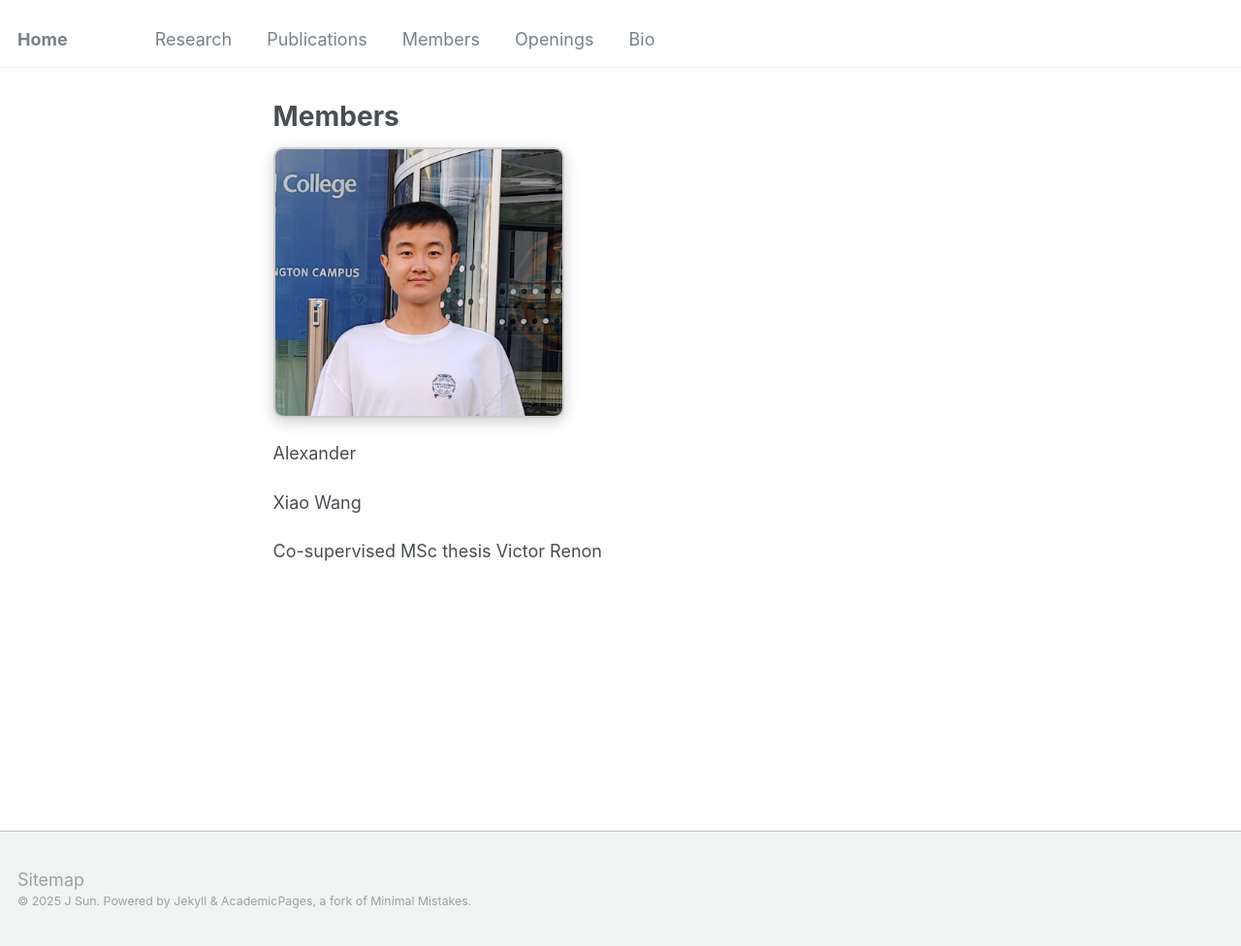
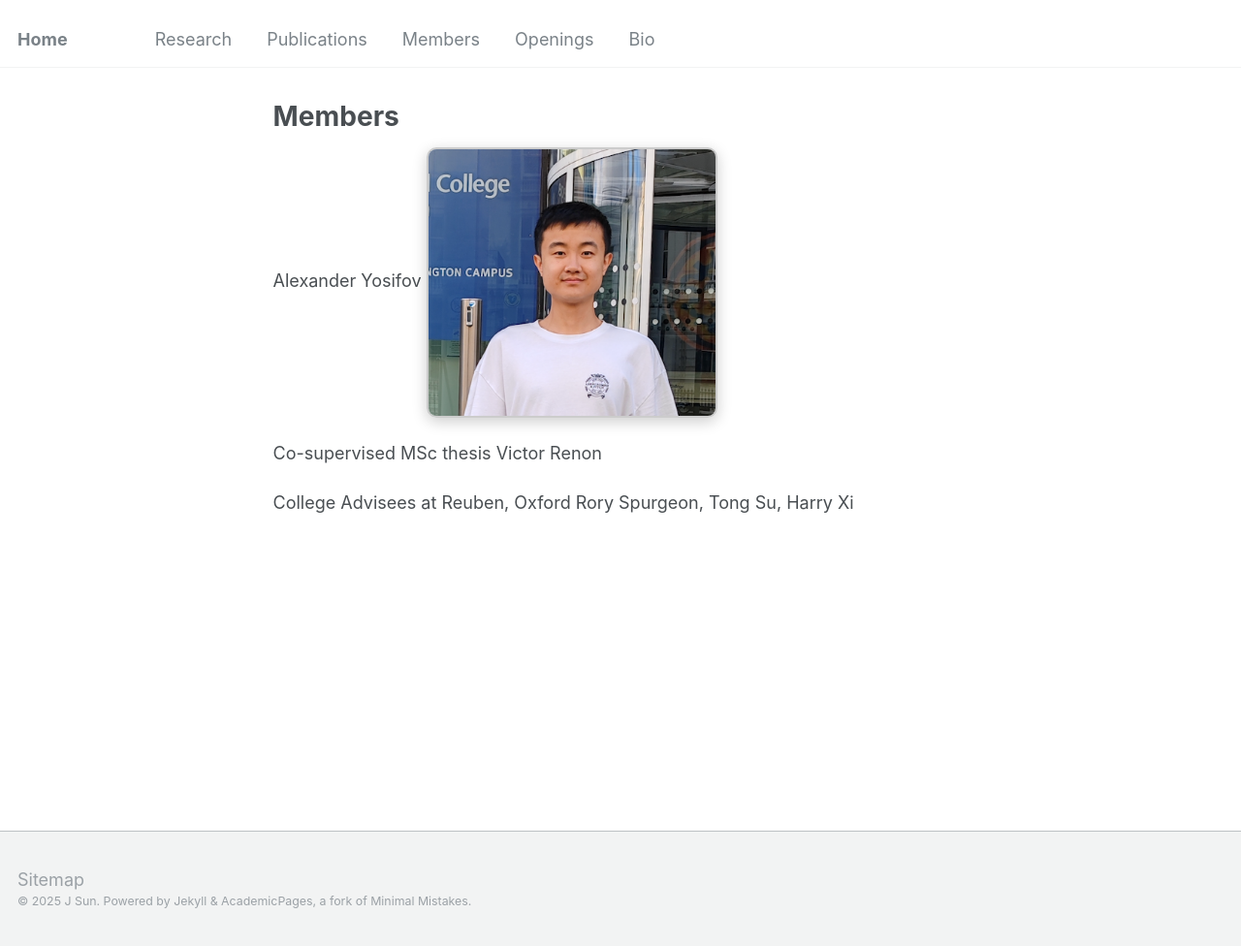
Before and after one commit to jinzhao-sun/jinzhao-sun.github.io, a Jekyll site: the page built from _pages/members.md, in a window 1280 px wide and 976 px high. Shown: the whole window at 97% size. Built offline with Jekyll 4.4.1, drawn with Linux system fonts in a browser that asks for light colours.

Commit message:
Update members.md

```diff
--- a/_pages/members.md
+++ b/_pages/members.md
@@ -9,12 +9,13 @@ redirect_from:
 
 {% include base_path %}
 
+Alexander Yosifov
 <img src="/images/profile.jpg" alt="Description" style="border-radius: 10px; box-shadow: 0 4px 15px rgba(0, 0, 0, 0.2); border: 2px solid #ccc; width: 300px;">
 
-Alexander
-
-Xiao Wang
 
 
 Co-supervised MSc thesis
 Victor Renon
+
+College Advisees at Reuben, Oxford
+Rory Spurgeon, Tong Su, Harry Xi
```
